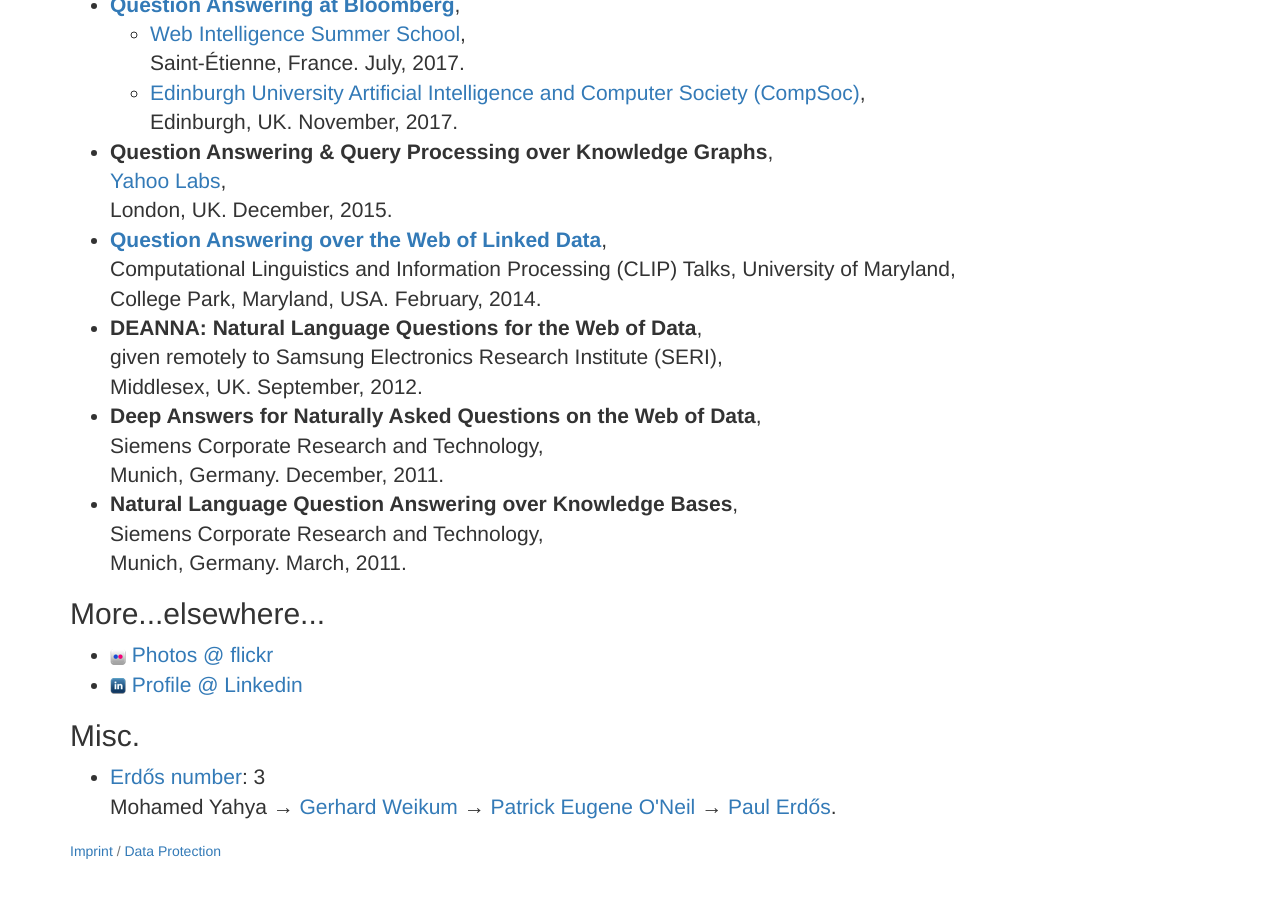
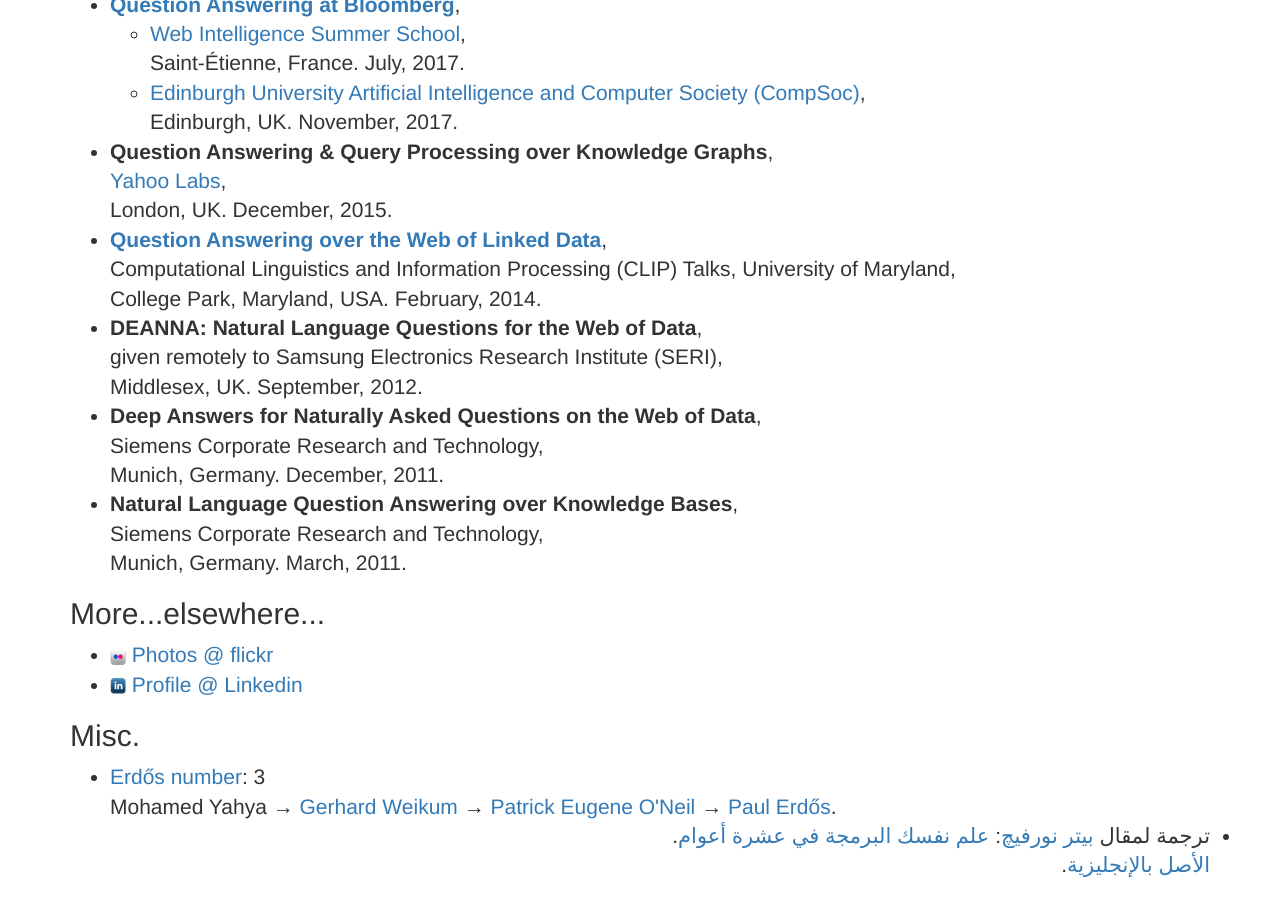
Before and after one commit to myahya/myahya.github.io, a Jekyll site: the page index.html, which Jekyll copies as it is, in a window 1280 px wide and 900 px high, scrolled down 3803 px. Built offline with Jekyll 4.4.1, drawn with Linux system fonts in a browser that asks for light colours; nearby versions of some CDN libraries; before the commit the page ends 4674 px from its top, so only the background shows below that.

Commit message:
21 days link

```diff
--- a/index.html
+++ b/index.html
@@ -328,14 +328,11 @@
             <li><a href="https://en.wikipedia.org/wiki/Erd%C5%91s_number">Erd&#337;s number</a>: 3
                 <br />Mohamed Yahya &rarr; <a href="https://www.mpi-inf.mpg.de/~weikum/">Gerhard Weikum</a> &rarr; <a href="https://www.cs.umb.edu/~poneil/">Patrick Eugene O'Neil</a> &rarr; <a href="https://en.wikipedia.org/wiki/Paul_Erd%C5%91s">Paul Erd&#337;s</a>.
             </li>
+            <li style="direction: rtl;text-align: right">ترجمة لمقال <a href="http://norvig.com/">بيتر نورفيچ</a>: <a href="https://myahya.org/writing/21-days/">علم نفسك البرمجة في عشرة أعوام</a>.<br /><a href="http://norvig.com/21-days.html">الأصل بالإنجليزية</a>.
+            </li>
         </ul>
     </div>
     <footer class="footer">
-      <div class="container">
-        <p class="text-muted">
-            <a href="https://imprint.mpi-klsb.mpg.de/mpi/myahya">Imprint</a> /
-            <a href="https://data-protection.mpi-klsb.mpg.de/mpi/myahya">Data Protection</a></p>
-      </div>
     </footer>
     <!-- jQuery (necessary for Bootstrap's JavaScript plugins) -->
     <script src="https://ajax.googleapis.com/ajax/libs/jquery/1.11.2/jquery.min.js"></script>
--- a/writing/21-days/index.html
+++ b/writing/21-days/index.html
@@ -29,7 +29,7 @@
 بيتر نورفيج Peter Norvig</p>
 <hr/>
 <p>
-هذه ترجمة لمقال بعنوان &#8220;علم نفسك البرمجة في عشرة أعوام&#8221; (<a onclick="javascript:_gaq.push(['_trackPageview', '/out/www.norvig.com/21-days.html']);" href="http://www.norvig.com/21-days.html">Teach Yourself Programming in Ten Years</a>) <a onclick="javascript:_gaq.push(['_trackPageview', '/out/www.norvig.com/']);" href="http://www.norvig.com/">لبيتر نورفيج</a>، منسق البحث العلمي بشركة غوغل. لا تزال هذه الترجمة بحاجة لمزيد من التنقيح، لأية اقتراحات أو ملاحظات <a onclick="javascript:_gaq.push(['_trackPageview', '/out/www.myahya.org/contact/']);" href="http://www.myahya.org/contact/">أرجو الإتصال بي</a>.<br/>آخر تحديث لهذه الصفحة: 24.2.07
+هذه ترجمة لمقال بعنوان &#8220;علم نفسك البرمجة في عشرة أعوام&#8221; (<a onclick="javascript:_gaq.push(['_trackPageview', '/out/www.norvig.com/21-days.html']);" href="http://www.norvig.com/21-days.html">Teach Yourself Programming in Ten Years</a>) <a onclick="javascript:_gaq.push(['_trackPageview', '/out/www.norvig.com/']);" href="http://www.norvig.com/">لبيتر نورفيج</a>، منسق البحث العلمي بشركة غوغل. لا تزال هذه الترجمة بحاجة لمزيد من التنقيح، لأية اقتراحات أو ملاحظات <a href="http://myahya.org/">أرجو الإتصال بي</a>.<br/>آخر تحديث لهذه الصفحة: 24.2.07
 </p>
 <hr/>
 <h2>لم الجميع في عجلة من أمرهم؟
```
Also changed, not shown: other parts of index.html (+1 -1 lines).
